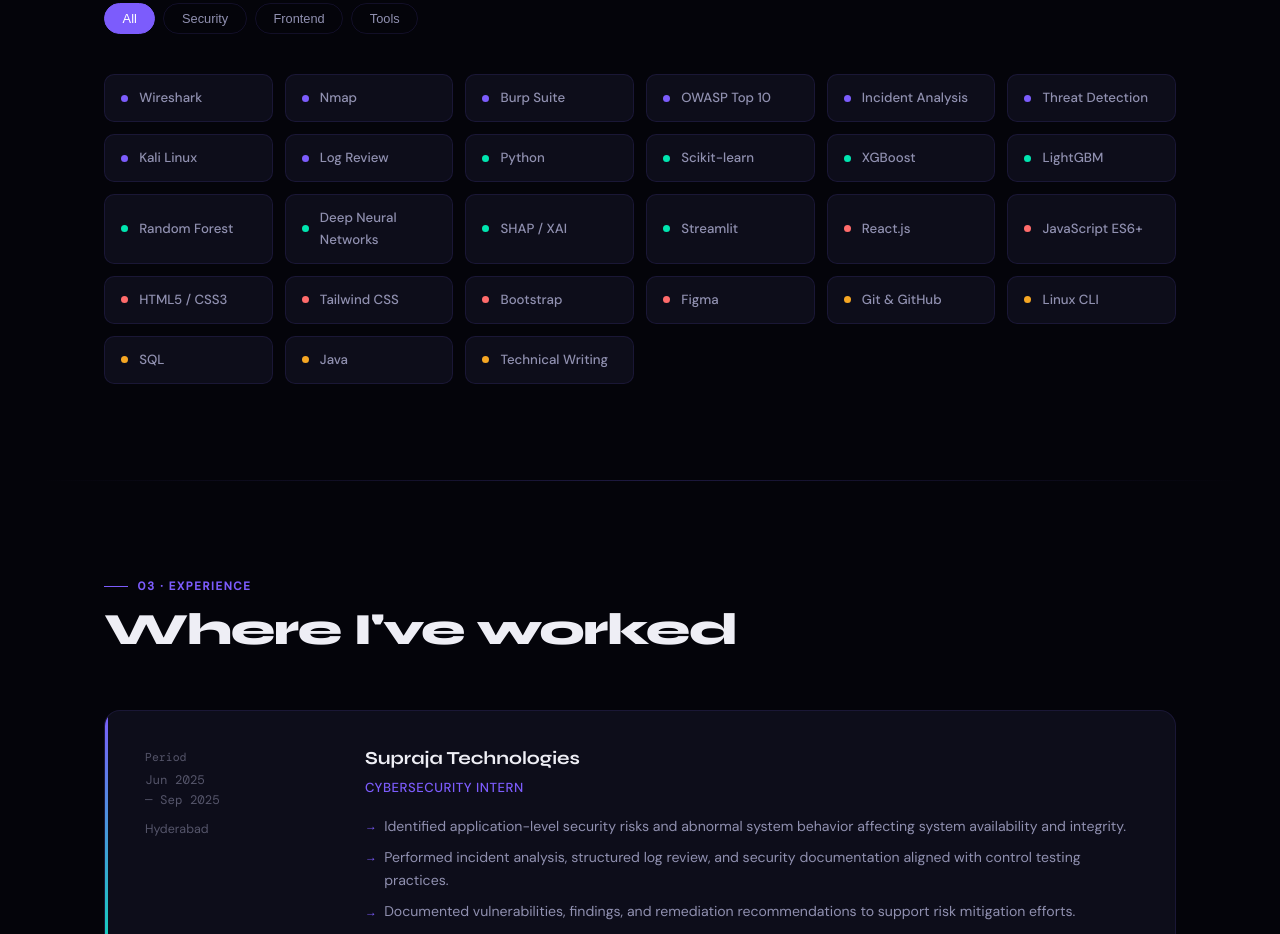
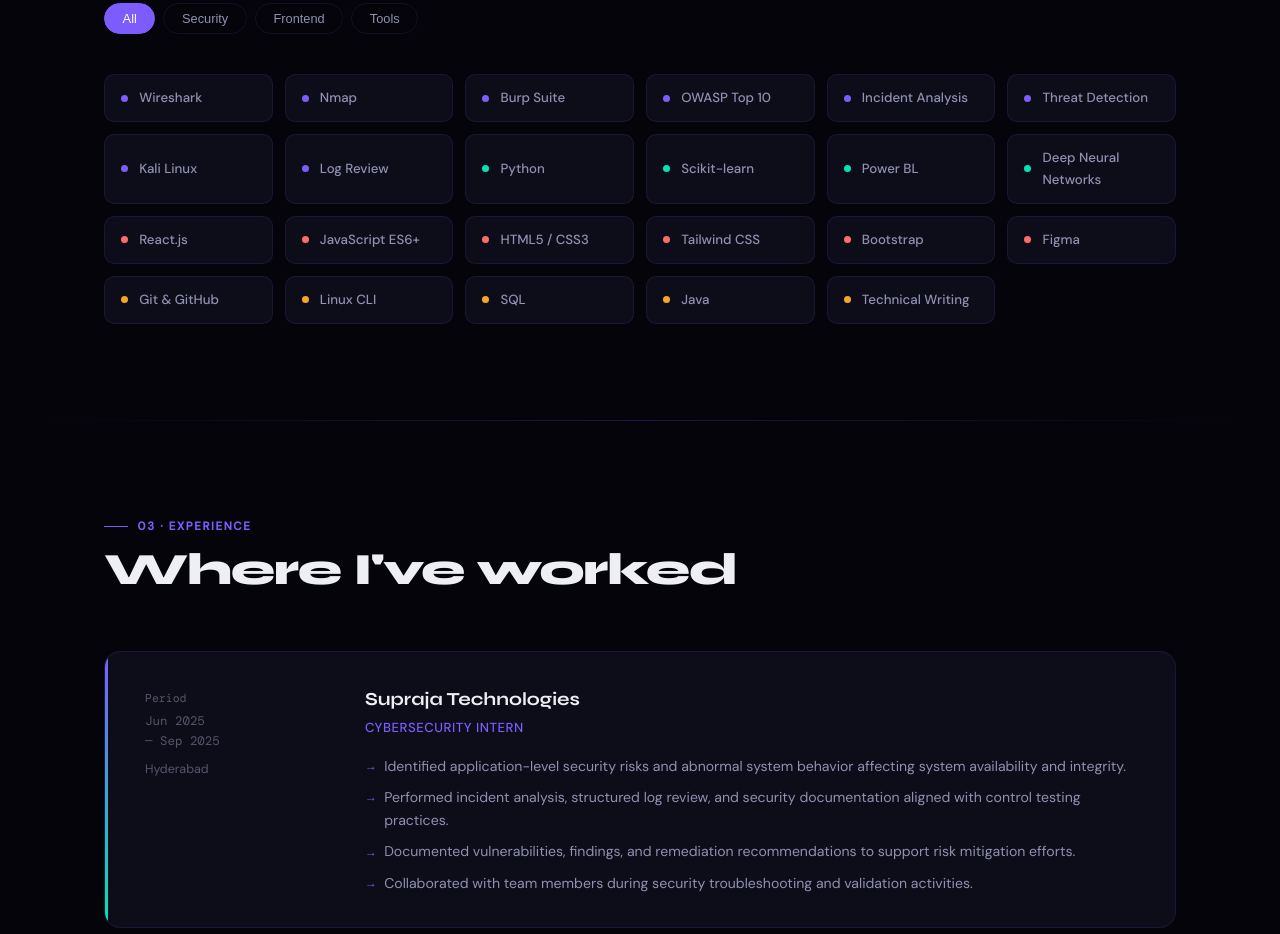
Before and after one commit to kotagiri-jyothika/portfolio, a plain HTML site: page index.html in a window 1280 px wide. Shown: the part 1966-2900 px from the top of the page. Drawn offline with nearby package versions, Linux system fonts and the light colour scheme.

Commit message:
Update index.html

```diff
--- a/index.html
+++ b/index.html
@@ -626,12 +626,8 @@ footer{
       <!-- ML/AI -->
       <div class="skill-chip" data-cat="ml"><span class="dot teal"></span>Python</div>
       <div class="skill-chip" data-cat="ml"><span class="dot teal"></span>Scikit-learn</div>
-      <div class="skill-chip" data-cat="ml"><span class="dot teal"></span>XGBoost</div>
-      <div class="skill-chip" data-cat="ml"><span class="dot teal"></span>LightGBM</div>
-      <div class="skill-chip" data-cat="ml"><span class="dot teal"></span>Random Forest</div>
+      <div class="skill-chip" data-cat="ml"><span class="dot teal"></span>Power BL</div>
       <div class="skill-chip" data-cat="ml"><span class="dot teal"></span>Deep Neural Networks</div>
-      <div class="skill-chip" data-cat="ml"><span class="dot teal"></span>SHAP / XAI</div>
-      <div class="skill-chip" data-cat="ml"><span class="dot teal"></span>Streamlit</div>
       <!-- Frontend -->
       <div class="skill-chip" data-cat="frontend"><span class="dot red"></span>React.js</div>
       <div class="skill-chip" data-cat="frontend"><span class="dot red"></span>JavaScript ES6+</div>
```
